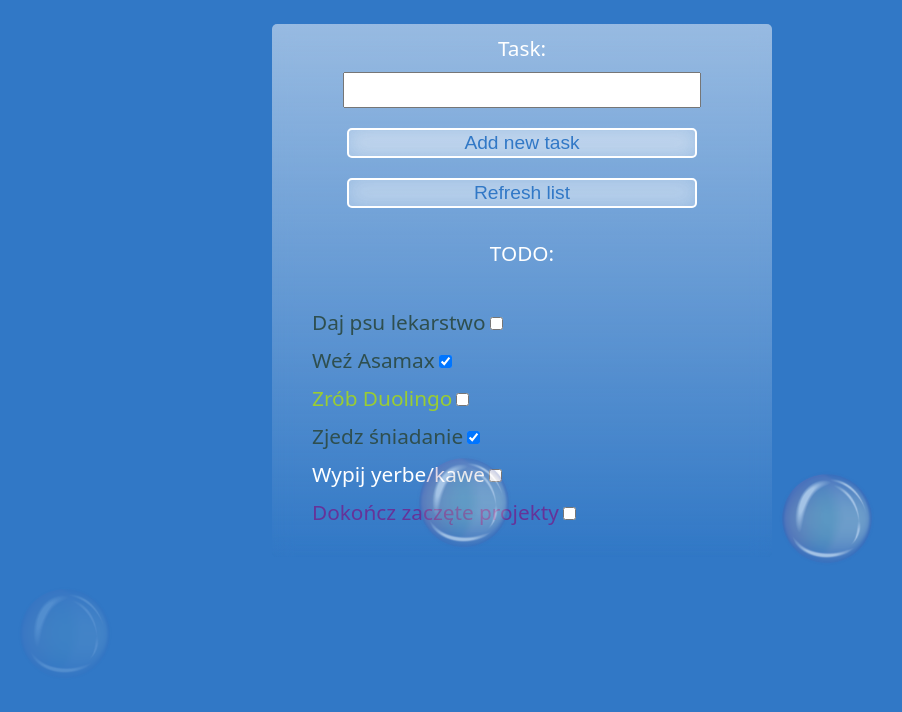
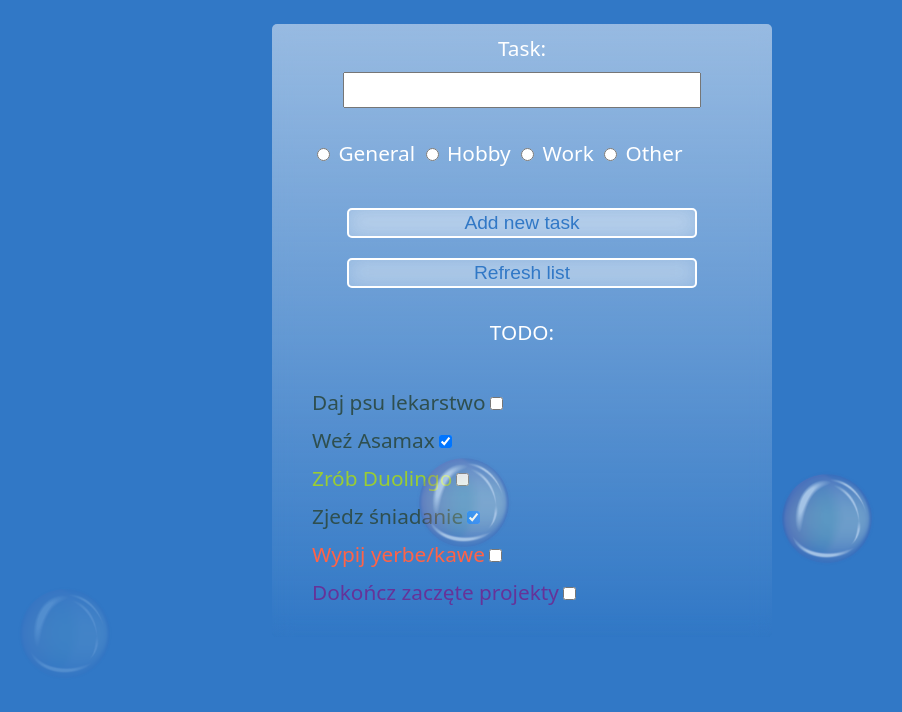
Before and after one commit to A1ien1385/TypeScript_TodoList, a website: page index.html in a window 1280 px wide. Shown: the whole page, without its empty margins (118-1020 px from the left). Drawn offline with Linux system fonts and the light colour scheme.

Commit message:
optional properties done

```diff
--- a/index.html
+++ b/index.html
@@ -12,7 +12,40 @@
   <body>
     <form class="container">
       <label for="name">Task:</label>
+
       <input type="text" id="name" />
+
+      <ul class="categories">
+        <li>
+          <input
+            type="radio"
+            name="category"
+            value="general"
+            id="category-general"
+          />
+          <label for="category-general">General</label>
+
+          <input
+            type="radio"
+            name="category"
+            value="hobby"
+            id="category-hobby"
+          />
+          <label for="category-hobby">Hobby</label>
+
+          <input type="radio" name="category" value="work" id="category-work" />
+          <label for="category-work">Work</label>
+
+          <input
+            type="radio"
+            name="category"
+            value="other"
+            id="category-other"
+          />
+          <label for="category-other">Other</label>
+        </li>
+      </ul>
+
       <button class="addTask">Add new task</button>
       <button class="refreshList">Refresh list</button>
       <p>TODO:</p>
--- a/src/app.ts
+++ b/src/app.ts
@@ -20,7 +20,7 @@
   { name: "Weź Asamax", done: true, category: "general" },
   { name: "Zrób Duolingo", done: false, category: "hobby" },
   { name: "Zjedz śniadanie", done: true, category: "general" },
-  { name: "Wypij yerbe/kawe", done: false },
+  { name: "Wypij yerbe/kawe", done: false, category: "general" },
   { name: "Dokończ zaczęte projekty", done: false, category: "work"},
 ];
 
--- a/style.css
+++ b/style.css
@@ -181,3 +181,7 @@
 .work {
   color: rebeccapurple;
 }
+
+.other {
+  color: tomato;
+}
```
Also changed, not shown: dist/app.js.
